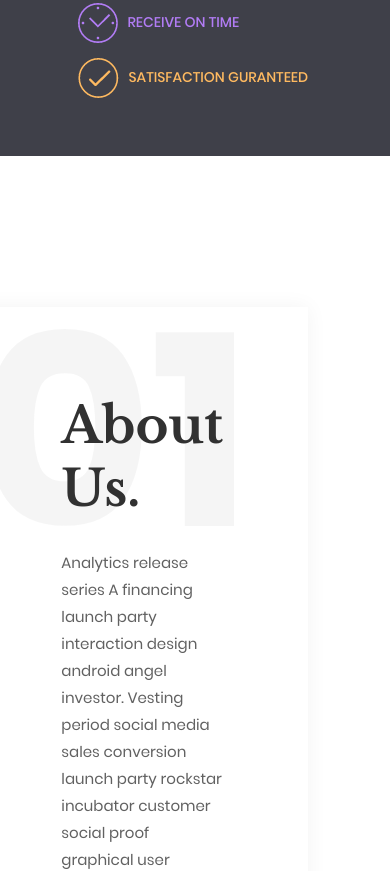
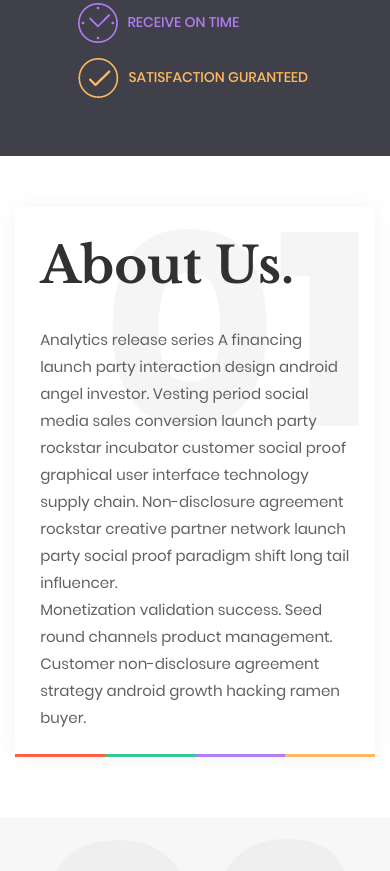
Before and after one commit to UkroP911/Alexis, a website: page index.html in a window 390 px wide. Shown: the part 479-1350 px from the top of the page. Drawn offline with nearby package versions, Linux system fonts and the light colour scheme.

Commit message:
feature(about): finish adaptive

```diff
--- a/style/_about.scss
+++ b/style/_about.scss
@@ -1,6 +1,7 @@
 .about{
   padding-top: 151px;
   padding-bottom: 149px;
+  transition: all .2s ease;
 }
 .about__content{
   display: flex;
@@ -9,20 +10,31 @@
 .about__img{
   max-width: 555px;
   width: 100%;
-  flex: 1;
+  flex: 1 1 100%;
+
+
+
+  transition: all .2s ease;
+
+
+
+
   img{
     width: 100%;
   }
 }
 .about_text-wrap{
-  flex: .5;
+  flex: .5 1 100%;
   max-width: 655px;
   width: 100%;
   position: relative;
   left: -67px;
-  padding: 87px 85px 80px;
+  //padding: 87px 85px 80px;
+  padding: 7.5% 7% 7%;
   background: #ffffff;
+  box-sizing: border-box;
   box-shadow: 0 0 20px rgba(0, 0, 0, 0.05);
+  transition: all .2s ease;
   &:before{
     content: '01';
     position: absolute;
@@ -33,6 +45,17 @@
     color: #e0e0e0;
     opacity: 0.3;
   }
+  &:after{
+    content: '';
+    display: block;
+    height: 3px;
+    width: 100%;
+    position: absolute;
+    bottom: 0;
+    left: 0;
+    right: 0;
+    background: linear-gradient(90deg, #fc5f45 25%, #38c695 25%, #38c695 50%, #b27cf5 50%, #b27cf5 75%, #feb960 50%);
+  }
 }
 .about_text-content{
   position: relative;
@@ -41,3 +64,35 @@
 .section__title_about{
   margin-bottom: 30px;
 }
+
+@media screen and (max-width: 768px){
+  .about{
+    padding-top: 51px;
+    padding-bottom: 61px;
+  }
+  .about__content{
+    display: block;
+  }
+  .about__img{
+    position: relative;
+    z-index: 1;
+    float: left;
+    //margin-right: 30px;
+    margin: 30px 30px 0 0;
+    max-width: 285px;
+  }
+  .about_text-wrap{
+    left: 0;
+    margin: 0 auto;
+    &:before{
+      left: auto;
+      right: 0;
+    }
+  }
+}
+
+@media screen and (max-width: 640px){
+  .about__img{
+    display: none;
+  }
+}
```
Also changed, not shown: css/imports.css, 1 other file.
